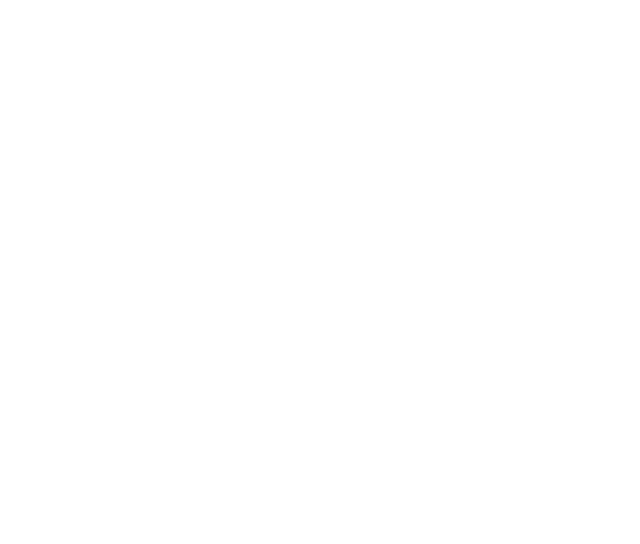
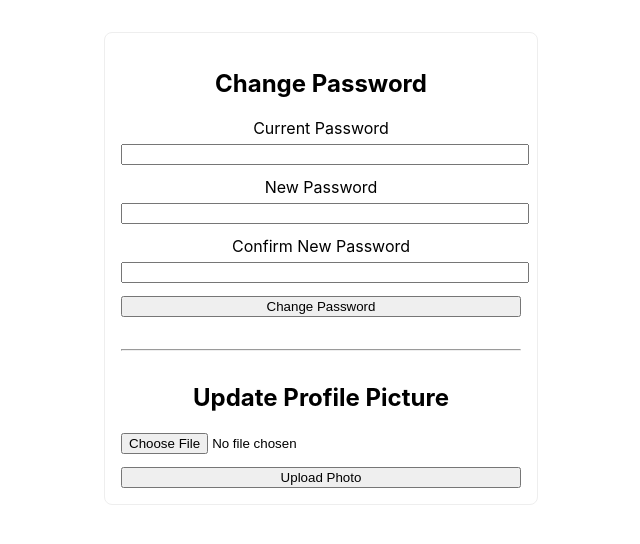
Before and after one commit to hari2001-hash/Financial_Dashboard, a React (Create React App) app in the folder client/frontend/: page /profile in a window 1280 px wide. Before the commit this address had no page. Shown: the top 544 px of the page, without its empty margins (319-959 px from the left). Built offline with nearby package versions, Linux system fonts and the light colour scheme.

Commit message:
testing api

```diff
--- a/client/frontend/src/App.js
+++ b/client/frontend/src/App.js
@@ -18,6 +18,7 @@
 import RetirementCalculator from "./component/RetirementCalculator/RetirementCalculator";
 import SIPCalculator from "./component/SipCalculator/SipCalculator";
 import PlaidDashboard from "./component/PlaidDashboard/PlaidDashboard";
+import ChangePasswordAndPhotoForm from "./component/ProfileUpdate/ChangePasswordAndPhotoForm";
 
 
 // This inner component lets us use useLocation (must be inside Router)
@@ -61,6 +62,9 @@
       <Route path="/retier" element={<RetirementCalculator/> }/>
       <Route path="/sip" element={<SIPCalculator/> }/>
      <Route path="/pl" element={<PlaidDashboard/> }/>
+          <Route path="/profile" element={<ChangePasswordAndPhotoForm/> }/>
+
+
     </Routes>
 
 
--- /dev/null
+++ b/client/frontend/src/component/ProfileUpdate/ChangePasswordAndPhotoForm.jsx
@@ -0,0 +1,173 @@
+import React, { useState } from "react";
+
+const ChangePasswordAndPhotoForm = ({ onPhotoUploaded }) => {
+  const [oldPassword, setOldPassword] = useState("");
+  const [newPassword, setNewPassword] = useState("");
+  const [confirmPassword, setConfirmPassword] = useState("");
+  const [passwordStatus, setPasswordStatus] = useState("");
+  const [passwordError, setPasswordError] = useState("");
+
+  const [photoFile, setPhotoFile] = useState(null);
+  const [photoStatus, setPhotoStatus] = useState("");
+  const [photoError, setPhotoError] = useState("");
+  const [previewUrl, setPreviewUrl] = useState("");
+
+  // Handle password change
+  const handlePasswordSubmit = async (e) => {
+    e.preventDefault();
+    setPasswordStatus("");
+    setPasswordError("");
+
+    if (newPassword !== confirmPassword) {
+      setPasswordError("New password and confirmation do not match.");
+      return;
+    }
+
+    try {
+      const token = localStorage.getItem("token");
+      const res = await fetch("http://localhost:5000/users/change-password", {
+        method: "POST",
+        headers: {
+          "Content-Type": "application/json",
+          Authorization: `Bearer ${token}`,
+        },
+        body: JSON.stringify({ oldPassword, newPassword }),
+      });
+      const data = await res.json();
+      if (res.ok) {
+        setPasswordStatus("Password updated successfully.");
+        setOldPassword("");
+        setNewPassword("");
+        setConfirmPassword("");
+      } else {
+        setPasswordError(data.error || "Failed to change password.");
+      }
+    } catch (err) {
+      setPasswordError("Network error. Try again.");
+    }
+  };
+
+  // Handle photo upload
+  const handlePhotoChange = (e) => {
+    const file = e.target.files[0];
+    setPhotoFile(file);
+    setPhotoStatus("");
+    setPhotoError("");
+    if (file) {
+      setPreviewUrl(URL.createObjectURL(file));
+    } else {
+      setPreviewUrl("");
+    }
+  };
+
+  const handlePhotoSubmit = async (e) => {
+    e.preventDefault();
+    setPhotoStatus("");
+    setPhotoError("");
+    if (!photoFile) {
+      setPhotoError("Please select a photo to upload.");
+      return;
+    }
+
+    try {
+      const token = localStorage.getItem("token");
+      const formData = new FormData();
+      formData.append("photo", photoFile);
+
+      const res = await fetch("http://localhost:5000/users/upload-photo", {
+        method: "POST",
+        headers: { Authorization: `Bearer ${token}` },
+        body: formData,
+      });
+      const data = await res.json();
+      if (res.ok) {
+        setPhotoStatus("Profile picture updated!");
+        setPhotoFile(null);
+        setPreviewUrl("");
+        if (onPhotoUploaded) onPhotoUploaded(data.photo);
+      } else {
+        setPhotoError(data.error || "Upload failed");
+      }
+    } catch (err) {
+      setPhotoError("Network error. Try again.");
+    }
+  };
+
+  return (
+    <div style={{ maxWidth: 400, margin: "2rem auto", padding: 16, border: "1px solid #eee", borderRadius: 8 }}>
+      <h2>Change Password</h2>
+      <form onSubmit={handlePasswordSubmit}>
+        <div style={{ marginBottom: 12 }}>
+          <label>
+            Current Password
+            <input
+              type="password"
+              value={oldPassword}
+              onChange={e => setOldPassword(e.target.value)}
+              required
+              style={{ width: "100%", marginTop: 6 }}
+              autoComplete="current-password"
+            />
+          </label>
+        </div>
+        <div style={{ marginBottom: 12 }}>
+          <label>
+            New Password
+            <input
+              type="password"
+              value={newPassword}
+              onChange={e => setNewPassword(e.target.value)}
+              required
+              style={{ width: "100%", marginTop: 6 }}
+              autoComplete="new-password"
+            />
+          </label>
+        </div>
+        <div style={{ marginBottom: 12 }}>
+          <label>
+            Confirm New Password
+            <input
+              type="password"
+              value={confirmPassword}
+              onChange={e => setConfirmPassword(e.target.value)}
+              required
+              style={{ width: "100%", marginTop: 6 }}
+              autoComplete="new-password"
+            />
+          </label>
+        </div>
+        <button type="submit" style={{ width: "100%" }}>Change Password</button>
+      </form>
+      {passwordStatus && <div style={{ color: "green", marginTop: 12 }}>{passwordStatus}</div>}
+      {passwordError && <div style={{ color: "red", marginTop: 12 }}>{passwordError}</div>}
+
+      <hr style={{ margin: "2rem 0" }} />
+
+      <h2>Update Profile Picture</h2>
+      <form onSubmit={handlePhotoSubmit}>
+        <div style={{ marginBottom: 12 }}>
+          <input
+            type="file"
+            accept="image/*"
+            onChange={handlePhotoChange}
+            style={{ width: "100%" }}
+          />
+        </div>
+        {previewUrl && (
+          <div style={{ marginBottom: 12 }}>
+            <img
+              src={previewUrl}
+              alt="Preview"
+              style={{ maxWidth: "100%", maxHeight: 150, borderRadius: 8, border: "1px solid #ddd" }}
+            />
+          </div>
+        )}
+        <button type="submit" style={{ width: "100%" }}>Upload Photo</button>
+      </form>
+      {photoStatus && <div style={{ color: "green", marginTop: 12 }}>{photoStatus}</div>}
+      {photoError && <div style={{ color: "red", marginTop: 12 }}>{photoError}</div>}
+    </div>
+  );
+};
+
+export default ChangePasswordAndPhotoForm;
```
Also changed, not shown: client/frontend/src/component/Login/login.jsx (line endings or trailing spaces), 2 other files (tests, documents, lock files or other folders).
